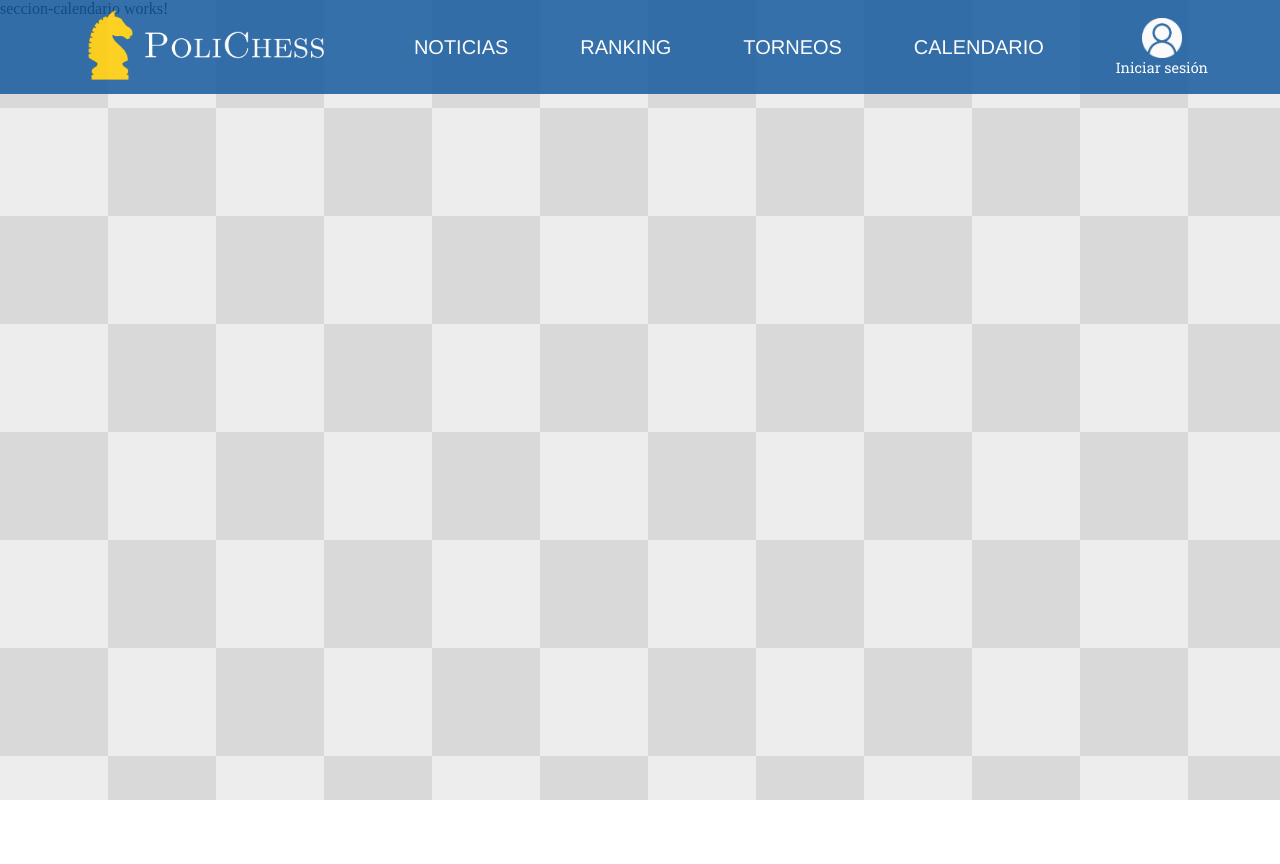
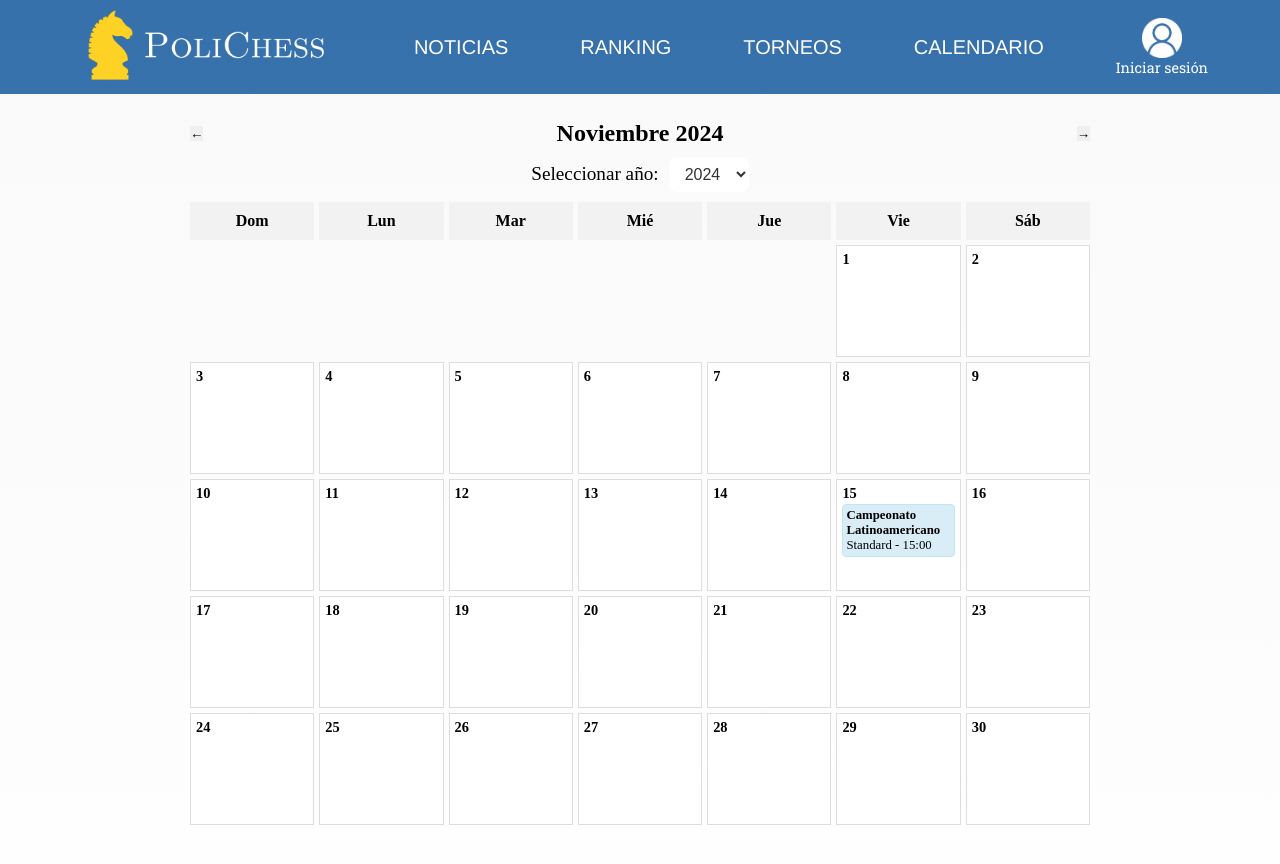
Before and after one commit to FranciscoCasais/PoliChess, an Angular app in the folder FrontPoliChess/: page /calendario in a window 1280 px wide. Shown: the top 864 px of the page. Before the commit the page ends 800 px from the top, so only its background shows below. Built offline with nearby package versions, Linux system fonts and the light colour scheme; a web font is replaced by a local one.

Commit message:
agrego calendario funcionando a seccion calendario

```diff
--- a/FrontPoliChess/src/app/components/Secciones/seccion-calendario/seccion-calendario.component.css
+++ b/FrontPoliChess/src/app/components/Secciones/seccion-calendario/seccion-calendario.component.css
@@ -0,0 +1,99 @@
+#inicio-calendario {
+  padding: 15vh 10vw;
+  background: linear-gradient(to bottom, #f9f9f9, #ffffff);
+  min-height: 100vh;
+}
+
+.calendario-container {
+  max-width: 900px;
+  margin: 0 auto;
+  text-align: center;
+}
+
+.calendario-header {
+  display: flex;
+  justify-content: space-between;
+  align-items: center;
+  margin-bottom: 10px;
+}
+
+/* Estilo del selector de años */
+.anio-selector {
+  margin-bottom: 10px;
+  text-align: center;
+}
+
+.anio-selector label {
+  font-size: 1.2rem;
+
+  margin-right: 10px;
+}
+
+.anio-selector select {
+  padding: 8px 12px;
+  font-size: 1rem;
+  border-radius: 8px;
+  background-color: #ffffff;
+  color: #333;
+  cursor: pointer;
+  transition: all 0.3s ease;
+}
+
+.anio-selector select:focus {
+  outline: none;
+
+}
+
+
+.calendario-grid {
+  display: grid;
+  grid-template-columns: repeat(7, 1fr);
+  gap: 5px;
+}
+
+.calendario-dia-header {
+  font-weight: bold;
+  background-color: #f2f2f2;
+  padding: 10px 0;
+}
+
+.calendario-dia {
+  border: 1px solid #ddd;
+  min-height: 100px;
+  text-align: left;
+  position: relative;
+  padding: 5px;
+  background-color: #fff;
+}
+
+.calendario-dia.empty {
+  border: none;
+  background-color: transparent;
+}
+
+.dia-numero {
+  font-size: 0.9rem;
+  font-weight: bold;
+}
+
+.torneo-item {
+  background-color: #d9edf7;
+  border: 1px solid #bce8f1;
+  margin: 2px 0;
+  padding: 3px;
+  font-size: 0.8rem;
+  border-radius: 4px;
+}
+
+/* Quitar el estilo de hipervínculo en los enlaces dentro de la tarjeta */
+.torneo-item a {
+  text-decoration: none;  /* Quitar el subrayado */
+  color: inherit;         /* Mantener el color de texto por defecto */
+  display: block;         /* Hacer que el enlace ocupe toda la tarjeta */
+  height: 100%;           /* Asegurarse de que el enlace cubra toda la tarjeta */
+}
+
+.torneo-link {
+  width: 100%;   /* Ocupa todo el ancho de la tarjeta */
+  height: 100%;  /* Ocupa todo el alto de la tarjeta */
+}
--- a/FrontPoliChess/src/app/components/Secciones/seccion-calendario/seccion-calendario.component.html
+++ b/FrontPoliChess/src/app/components/Secciones/seccion-calendario/seccion-calendario.component.html
@@ -1 +1,45 @@
-<p>seccion-calendario works!</p>
+<section id="inicio-calendario">
+  <div class="calendario-container">
+    <!-- Encabezado del calendario -->
+    <div class="calendario-header">
+      <button (click)="cambiarMes(-1)">&#8592;</button>
+      <h2>{{ meses[mesActual] }} {{ anioActual }}</h2>
+      <button (click)="cambiarMes(1)">&#8594;</button>
+    </div>
+
+    <!-- Selección de año -->
+    <div class="anio-selector">
+      <label for="anioSelect">Seleccionar año:</label>
+      <select id="anioSelect" (change)="cambiarAnio($event)">
+        <option *ngFor="let anio of rangoAnios" [value]="anio" [selected]="anio === anioActual">
+          {{ anio }}
+        </option>
+      </select>
+    </div>
+
+    <!-- Días de la semana -->
+    <div class="calendario-grid">
+      <div class="calendario-dia-header" *ngFor="let dia of diasSemana">
+        {{ dia }}
+      </div>
+
+      <!-- Celdas vacías al inicio -->
+      <div class="calendario-dia empty" *ngFor="let _ of celdasVacias"></div>
+
+      <!-- Días del mes -->
+      <div class="calendario-dia" *ngFor="let dia of diasDelMes">
+        <div class="dia-numero">{{ dia }}</div>
+        <!-- Mostrar torneos -->
+        <div *ngIf="torneosPorDia[dia]">
+          <div class="torneo-item" *ngFor="let torneo of torneosPorDia[dia]">
+            <!-- Envolver toda la tarjeta en el enlace -->
+            <a [routerLink]="['/torneo', torneo.id]" class="torneo-link">
+              <strong>{{ torneo.nombre }}</strong><br>
+              <span>{{ torneo.ritmo }} - {{ torneo.hora }}</span>
+            </a>
+          </div>
+        </div>
+      </div>
+    </div>
+  </div>
+</section>
--- a/FrontPoliChess/src/app/components/Secciones/seccion-calendario/seccion-calendario.component.ts
+++ b/FrontPoliChess/src/app/components/Secciones/seccion-calendario/seccion-calendario.component.ts
@@ -1,12 +1,112 @@
-import { Component } from '@angular/core';
+import { Component, OnInit } from '@angular/core';
+import { TorneoService } from '../../../../services/torneo.service';
+import { Torneo } from '../../../../models/torneo.model';
+import { CommonModule } from '@angular/common';
+import { RouterModule } from '@angular/router'; // Asegúrate de importarlo
+
 
 @Component({
   selector: 'app-seccion-calendario',
   standalone: true,
-  imports: [],
+  imports: [CommonModule,RouterModule],
   templateUrl: './seccion-calendario.component.html',
-  styleUrl: './seccion-calendario.component.css'
+  styleUrl: './seccion-calendario.component.css',
 })
-export class SeccionCalendarioComponent {
+export class SeccionCalendarioComponent implements OnInit {
+  meses: string[] = [
+    'Enero', 'Febrero', 'Marzo', 'Abril', 'Mayo', 'Junio',
+    'Julio', 'Agosto', 'Septiembre', 'Octubre', 'Noviembre', 'Diciembre'
+  ];
+  diasSemana: string[] = ['Dom', 'Lun', 'Mar', 'Mié', 'Jue', 'Vie', 'Sáb'];
 
+  mesActual: number = new Date().getMonth();
+  anioActual: number = new Date().getFullYear();
+  rangoAnios: number[] = [];
+
+  diasDelMes: number[] = [];
+  celdasVacias: number[] = [];
+  torneosPorDia: { [key: number]: Torneo[] } = {};
+
+  constructor(private torneoService: TorneoService) {}
+
+  ngOnInit(): void {
+    this.generarRangoAnios();
+    this.generarCalendario();
+  }
+
+  // Generar rango de años (5 años atrás y 5 adelante)
+  generarRangoAnios(): void {
+    const anioActual = new Date().getFullYear();
+    for (let i = anioActual - 5; i <= anioActual + 5; i++) {
+      this.rangoAnios.push(i);
+    }
+  }
+
+  // Generar calendario del mes y año actuales
+  generarCalendario(): void {
+    this.diasDelMes = this.obtenerDiasDelMes(this.mesActual, this.anioActual);
+    this.celdasVacias = this.calcularCeldasVacias(this.mesActual, this.anioActual);
+    this.torneosPorDia = this.agruparTorneosPorDia();
+  }
+
+  // Obtener los días del mes
+  obtenerDiasDelMes(mes: number, anio: number): number[] {
+    const totalDias = new Date(anio, mes + 1, 0).getDate();
+    return Array.from({ length: totalDias }, (_, i) => i + 1);
+  }
+
+  // Calcular las celdas vacías al inicio del calendario
+  calcularCeldasVacias(mes: number, anio: number): number[] {
+    const primerDiaSemana = new Date(anio, mes, 1).getDay(); // Devuelve 0-6 (Domingo-Sábado)
+    return Array.from({ length: primerDiaSemana });
+  }
+
+  // Agrupar torneos por día
+  agruparTorneosPorDia(): { [key: number]: Torneo[] } {
+    const torneos = this.torneoService.obtenerTorneos();
+    const torneosAgrupados: { [key: number]: Torneo[] } = {};
+
+    torneos.forEach(torneo => {
+      const fecha = new Date(torneo.fecha);
+      if (fecha.getMonth() === this.mesActual && fecha.getFullYear() === this.anioActual) {
+        const dia = fecha.getDate();
+        if (!torneosAgrupados[dia]) torneosAgrupados[dia] = [];
+        torneosAgrupados[dia].push(torneo);
+      }
+    });
+    return torneosAgrupados;
+  }
+
+  // Cambiar el mes actual
+  cambiarMes(cambio: number): void {
+    this.mesActual += cambio;
+
+    if (this.mesActual > 11) {
+      this.mesActual = 0;
+      this.anioActual++;
+    } else if (this.mesActual < 0) {
+      this.mesActual = 11;
+      this.anioActual--;
+    }
+
+    this.verificarLimitesAnio();
+    this.generarCalendario();
+  }
+
+  // Cambiar año desde selector
+  cambiarAnio(event: Event): void {
+    const target = event.target as HTMLSelectElement;
+    this.anioActual = Number(target.value);
+    this.generarCalendario();
+  }
+
+  // Verificar límites de año
+  verificarLimitesAnio(): void {
+    const anioActual = new Date().getFullYear();
+    if (this.anioActual < anioActual - 5) {
+      this.anioActual = anioActual - 5;
+    } else if (this.anioActual > anioActual + 5) {
+      this.anioActual = anioActual + 5;
+    }
+  }
 }
--- a/FrontPoliChess/src/app/components/Secciones/seccion-noticias/seccion-noticias.component.css
+++ b/FrontPoliChess/src/app/components/Secciones/seccion-noticias/seccion-noticias.component.css
@@ -1,6 +1,6 @@
 /* Sección principal */
 #inicio-noticias {
-    padding: 20vh 10vw;
+    padding: 15vh 10vw;
     background: linear-gradient(to bottom, #f9f9f9, #ffffff);
     min-height: 100vh;
   }
--- a/FrontPoliChess/src/services/torneo.service.ts
+++ b/FrontPoliChess/src/services/torneo.service.ts
@@ -235,7 +235,24 @@ export class TorneoService {
         },
         descripcion: "La copa honor a la crema ha sido un evento importantisimo en el club Gruyere desde tiempos ancestrales.",
         ganador: undefined
-      }
+      },
+      {
+        id: 13,
+        nombre: "Torneo Ludopatia infantil",
+        ritmo: "Blitz",
+        fecha: new Date("2024-12-10"),
+        hora: "23:00",
+        jugadores: new Set(),
+        rankingInicial: new Map(),
+        rankingFinal: new Map(),
+        estado: 'pendiente',
+        duracion: {
+          inicio: new Date("2024-12-10T23:00:00"),
+          fin: new Date("2024-12-10T23:30:00")
+        },
+        descripcion: "Torneo en honor a Francisco Casais, cuyo mercado pago fue vaciado y a raiz de la depresión que eso le generó decidió no laburar NIIIIIIIIENPEDO en polichess",
+        ganador: undefined
+      },
     ];
   }
 
```
Also changed, not shown: FrontPoliChess/src/models/torneo.model.ts (line endings or trailing spaces).
